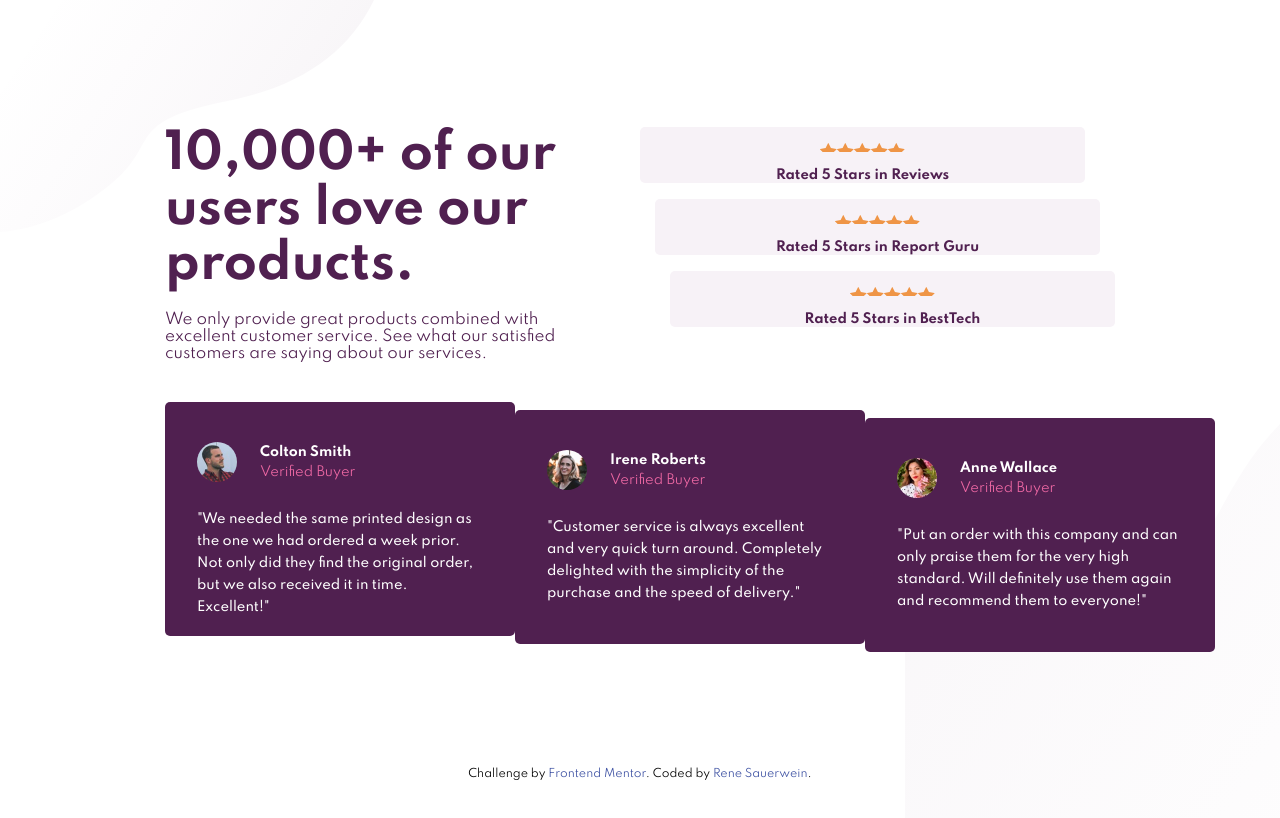
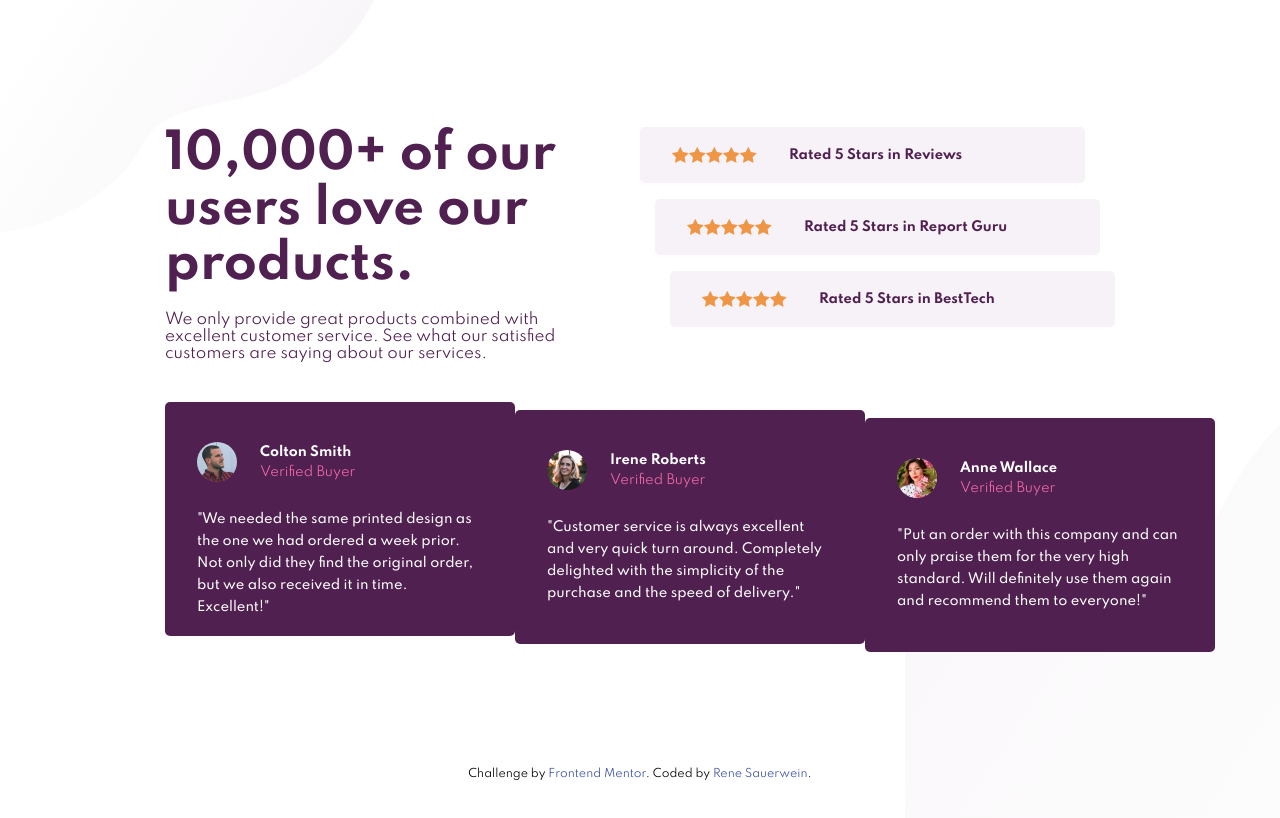
Before and after one commit to rsauerwein/social-proof-section-master, a plain HTML site: page index.html in a window 1280 px wide. Drawn offline with Linux system fonts and the light colour scheme.

Commit message:
.fire-stars__item change flex direction

```diff
--- a/css/style.css
+++ b/css/style.css
@@ -54,6 +54,8 @@ section {
     display: flex;
     flex-direction: column;
     align-items: center;
+    font-size: 13px;
+    font-weight: 700;
 }
 
 .five-stars__icons {
@@ -150,6 +152,12 @@ section {
     .five-stars__item {
         width: 445px;
         height: 56px;
+        flex-direction: row;
+    }
+
+    .five-stars__icons {
+        margin-right: 32px;
+        margin-left: 32px;
     }
 
     .reviews {
```
